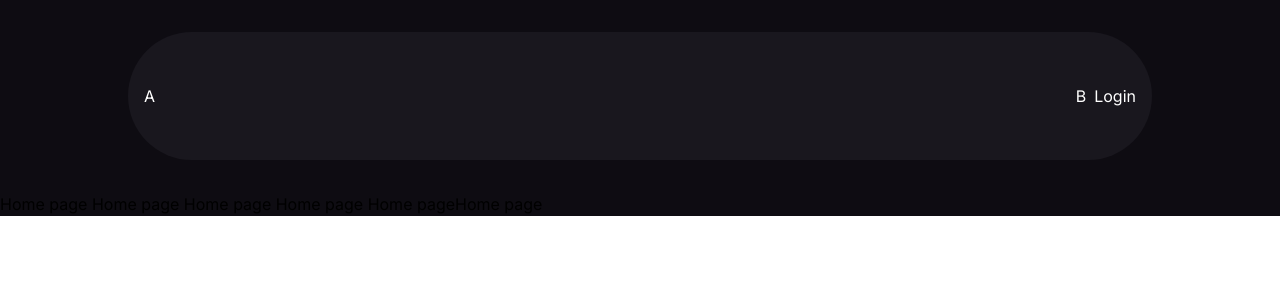
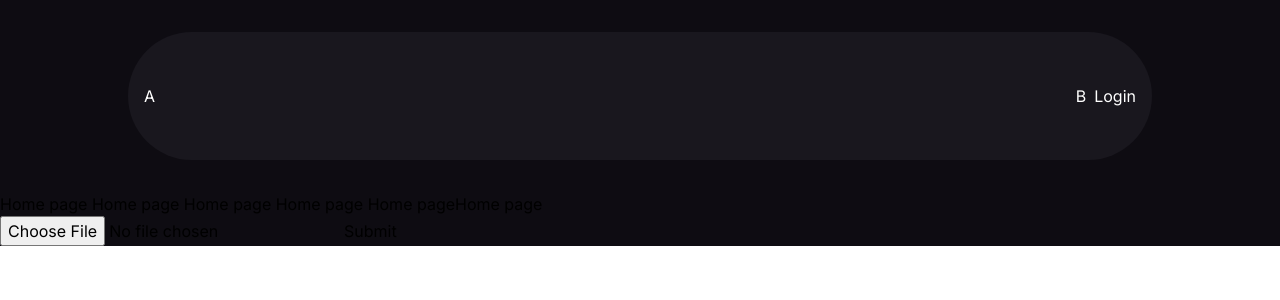
Before and after one commit to dsatyam09/DocSpot, a Next.js app in the folder frontend/: page / in a window 1280 px wide. Shown: the top 300 px of the page. Built offline with nearby package versions, Linux system fonts and the light colour scheme.

Commit message:
"keyword extraction from files"

```diff
--- a/frontend/src/app/page.jsx
+++ b/frontend/src/app/page.jsx
@@ -1,4 +1,5 @@
 import Navbar from "@/components/Navbar/Navbar";
+import FileForm from "@/components/FileForm/FileForm";
 
 const Home = () => {
   return (
@@ -8,6 +9,7 @@ const Home = () => {
         <Navbar />
       </div>
       <div>Home page Home page Home page Home page Home pageHome page</div>
+      <FileForm />
     </div>
   );
 };
--- /dev/null
+++ b/frontend/src/components/FileForm/FileForm.jsx
@@ -0,0 +1,42 @@
+"use client";
+import { useState } from "react";
+import { addFile } from "@/lib/actions";
+
+const FileForm = () => {
+  const [file, setFile] = useState(null);
+
+  const handleSubmit = async (e) => {
+    e.preventDefault();
+    const formData = new FormData();
+    formData.append("file", file);
+    try {
+      await addFile(formData);
+      console.log("Success");
+    } catch (err) {
+      console.log(err);
+    }
+    // const res = await fetch('/api/upload', {
+    //     method: 'POST',
+    //     body: formData
+    // });
+    // const data = await res.json();
+    // console.log(data);
+  };
+
+  return (
+    <div>
+      <div>
+        <form onSubmit={handleSubmit}>
+          <input
+            type="file"
+            name="file"
+            onChange={(e) => setFile(e.target.files[0])}
+          />
+          <button type="submit">Submit</button>
+        </form>
+      </div>
+    </div>
+  );
+};
+
+export default FileForm;
--- /dev/null
+++ b/frontend/src/lib/actions.js
@@ -0,0 +1,20 @@
+"use server";
+
+export const addFile = async (formData) => {
+  try {
+    const response = await fetch("http://127.0.0.1:5000/analyzeReports", {
+      method: "POST",
+      body: formData,
+      // Note: Fetch will automatically set the Content-Type to multipart/form-data here
+    });
+
+    if (!response.ok) {
+      throw new Error("Network response was not ok");
+    }
+
+    return await response.json(); // Assuming the server responds with JSON
+  } catch (error) {
+    console.error("Error uploading file:", error);
+    throw error; // Re-throw the error to propagate it further if needed
+  }
+};
```
Also changed, not shown: 1 other file (tests, documents, lock files or other folders).
